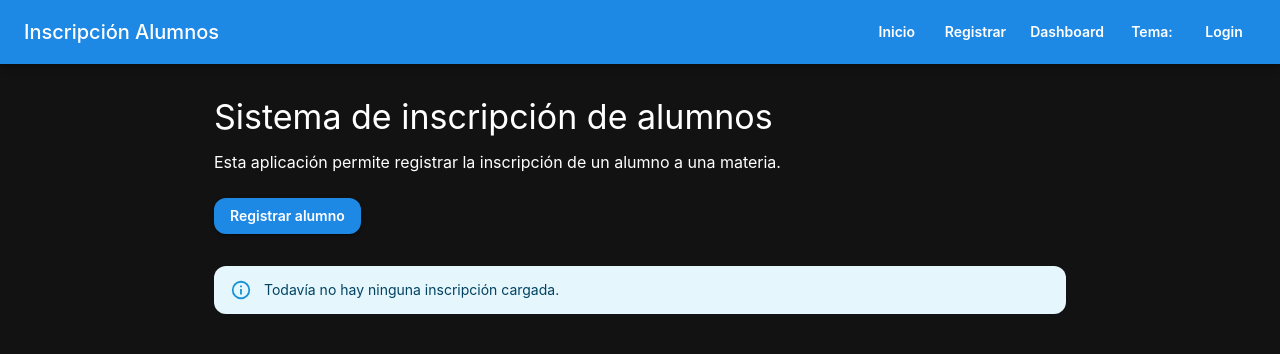
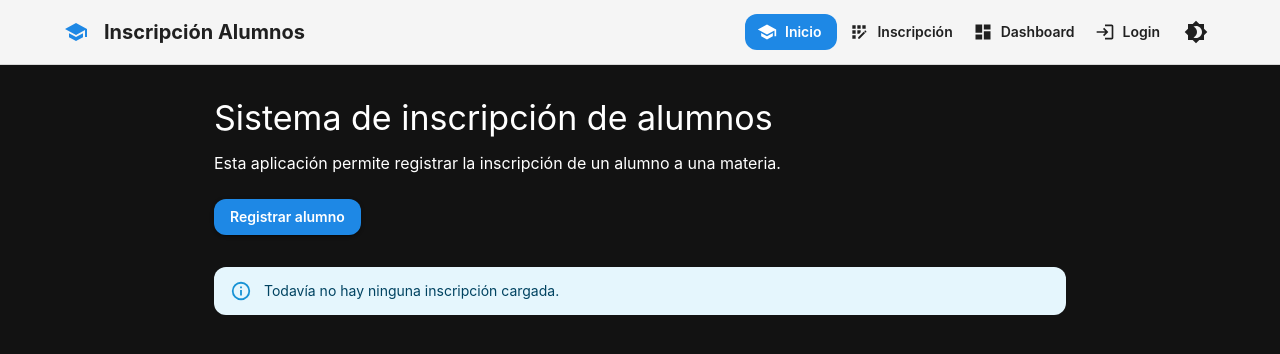
Before and after one commit to lunasolariulman-ops/proyecto-programacion, a React (Vite) app in the folder frontend/: page / in a window 1280 px wide. Shown: the top 354 px of the page. Built offline with nearby package versions, Linux system fonts and the light colour scheme.

Commit message:
Cambio Navbar.jsx

```diff
--- a/frontend/src/components/layout/Navbar.jsx
+++ b/frontend/src/components/layout/Navbar.jsx
@@ -1,60 +1,73 @@
-import { AppBar, Toolbar, Typography, Button, Box } from '@mui/material';
-import { Link, useNavigate } from 'react-router-dom';
-import { useUsuario } from '../../contexts/UsuarioContext';
-import { useTema } from '../../contexts/TemaContext';
+import { AppBar, Toolbar, Typography, Button, IconButton, Box, Container, Tooltip } from "@mui/material";
+import { School as SchoolIcon, Brightness4, Brightness7, Login as LoginIcon, Dashboard as DashboardIcon, AppRegistration } from "@mui/icons-material";
+import { Link, useLocation, useNavigate } from "react-router-dom";
+import { useTema } from "../../contexts/TemaContext";
+import { useUsuario } from "../../contexts/UsuarioContext";
 
-function Navbar() {
+const Navbar = () => {
+  const { modo, toggleTema } = useTema();
+  const { pathname } = useLocation();
+  const { usuario, logout } = useUsuario();
   const navigate = useNavigate();
-    const { usuario, logout } = useUsuario();
-    const { tema, toggleTema } = useTema();
+
   const handleLogout = () => {
     logout();
     navigate('/');
   };
 
+  const links = [
+    { to: "/", label: "Inicio", icon: <SchoolIcon fontSize="small" /> },
+    { to: "/registro", label: "Inscripción", icon: <AppRegistration fontSize="small" /> },
+    { to: "/dashboard", label: "Dashboard", icon: <DashboardIcon fontSize="small" /> },
+  ];
+
   return (
-        <AppBar position="static" color="primary">
-            <Toolbar>
-                <Typography variant="h6" sx={{ flexGrow: 1 }}>
+    <AppBar position="sticky" color="default" elevation={0} sx={{ borderBottom: 1, borderColor: "divider" }}>
+      <Container maxWidth="lg">
+        <Toolbar disableGutters sx={{ gap: 2 }}>
+          <SchoolIcon color="primary" />
+          <Typography variant="h6" component={Link} to="/" sx={{ color: "text.primary", textDecoration: "none", fontWeight: 700, flexGrow: 1 }}>
             Inscripción Alumnos
           </Typography>
 
-                <Box sx={{ display: 'flex', gap: 1, alignItems: 'center' }}>
-                    <Button color="inherit" component={Link} to="/">
-                        Inicio
+          <Box sx={{ display: "flex", gap: 1, alignItems: "center" }}>
+            {links.map((l) => (
+              <Button
+                key={l.to}
+                component={Link}
+                to={l.to}
+                startIcon={l.icon}
+                color={pathname === l.to ? "primary" : "inherit"}
+                variant={pathname === l.to ? "contained" : "text"}
+                disableElevation
+              >
+                {l.label}
               </Button>
-
-                    <Button color="inherit" component={Link} to="/registro">
-                        Registrar
-                    </Button>
-
-                    <Button color="inherit" component={Link} to="/dashboard">
-                        Dashboard
-                    </Button>
-
-                    <Button color="inherit" onClick={toggleTema}>
-                        Tema: {tema}
-                    </Button>
+            ))}
 
             {usuario ? (
               <>
-                            <Typography variant="body2" sx={{ ml: 2 }}>
+                <Typography variant="body2" sx={{ ml: 1 }}>
                   Hola, {usuario.nombre}
                 </Typography>
-
-                            <Button color="inherit" onClick={handleLogout}>
-                                Salir
-                            </Button>
+                <Button color="inherit" onClick={handleLogout}>Salir</Button>
               </>
             ) : (
-                        <Button color="inherit" component={Link} to="/login">
+              <Button component={Link} to="/login" startIcon={<LoginIcon />} color={pathname === "/login" ? "primary" : "inherit"} variant={pathname === "/login" ? "contained" : "text"} disableElevation>
                 Login
               </Button>
             )}
+
+            <Tooltip title={modo === "light" ? "Modo oscuro" : "Modo claro"}>
+              <IconButton onClick={toggleTema} color="inherit">
+                {modo === "light" ? <Brightness4 /> : <Brightness7 />}
+              </IconButton>
+            </Tooltip>
           </Box>
         </Toolbar>
+      </Container>
     </AppBar>
   );
-}
+};
 
 export default Navbar;
```
Lines whose indentation alone changed are shown as unchanged.
